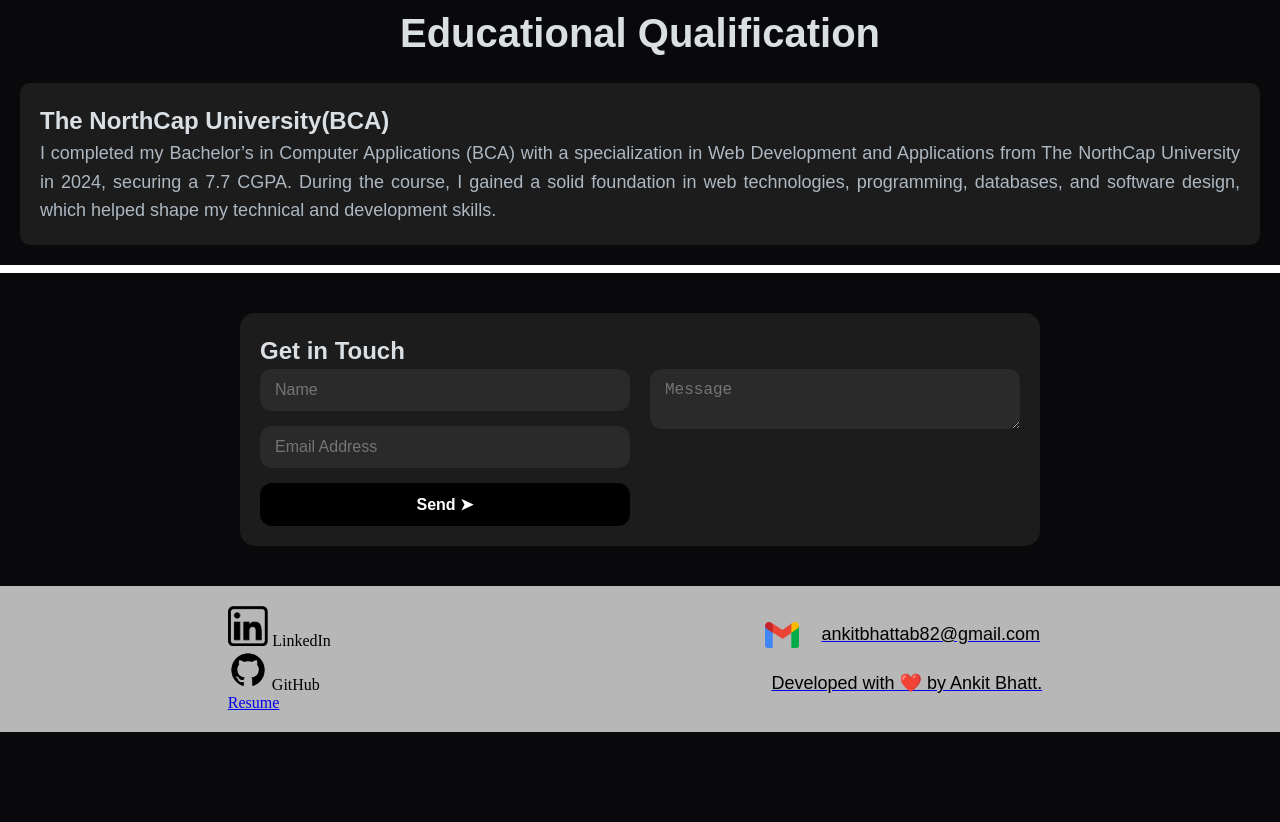
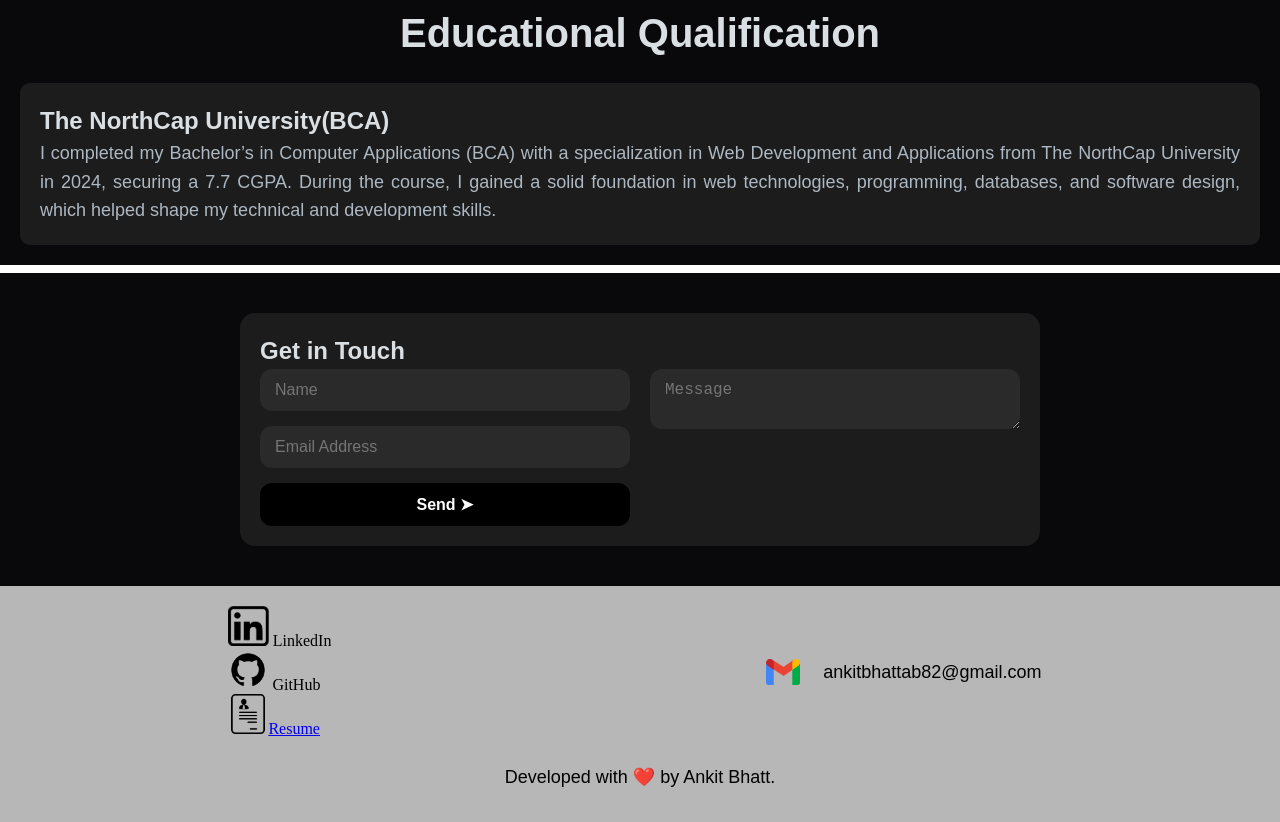
Before and after one commit to ankitbhatt82/My-portfolio, a plain HTML site: page index.html in a window 1280 px wide. Shown: the part 1927-2749 px from the top of the page. Before the commit the page ends 2659 px from the top, so only its background shows below. Drawn offline with Linux system fonts and the light colour scheme.

Commit message:
Update index.html

```diff
--- a/index.html
+++ b/index.html
@@ -195,7 +195,7 @@
         <span class="tooltip-text">GitHub</span>
     </div>
     <div class="tooltip">
-        <a href="https://drive.google.com/file/d/15jH5kYq-ka0Hd7O1RWYH_j5fBpkcUXtD/view?usp=drivesdk">Resume</span>
+        <a href="https://drive.google.com/file/d/15jH5kYq-ka0Hd7O1RWYH_j5fBpkcUXtD/view?usp=drivesdk"><img src="resume-removebg-preview.png" alt="">Resume</a></span>
     </div>
     </div>
 
```
